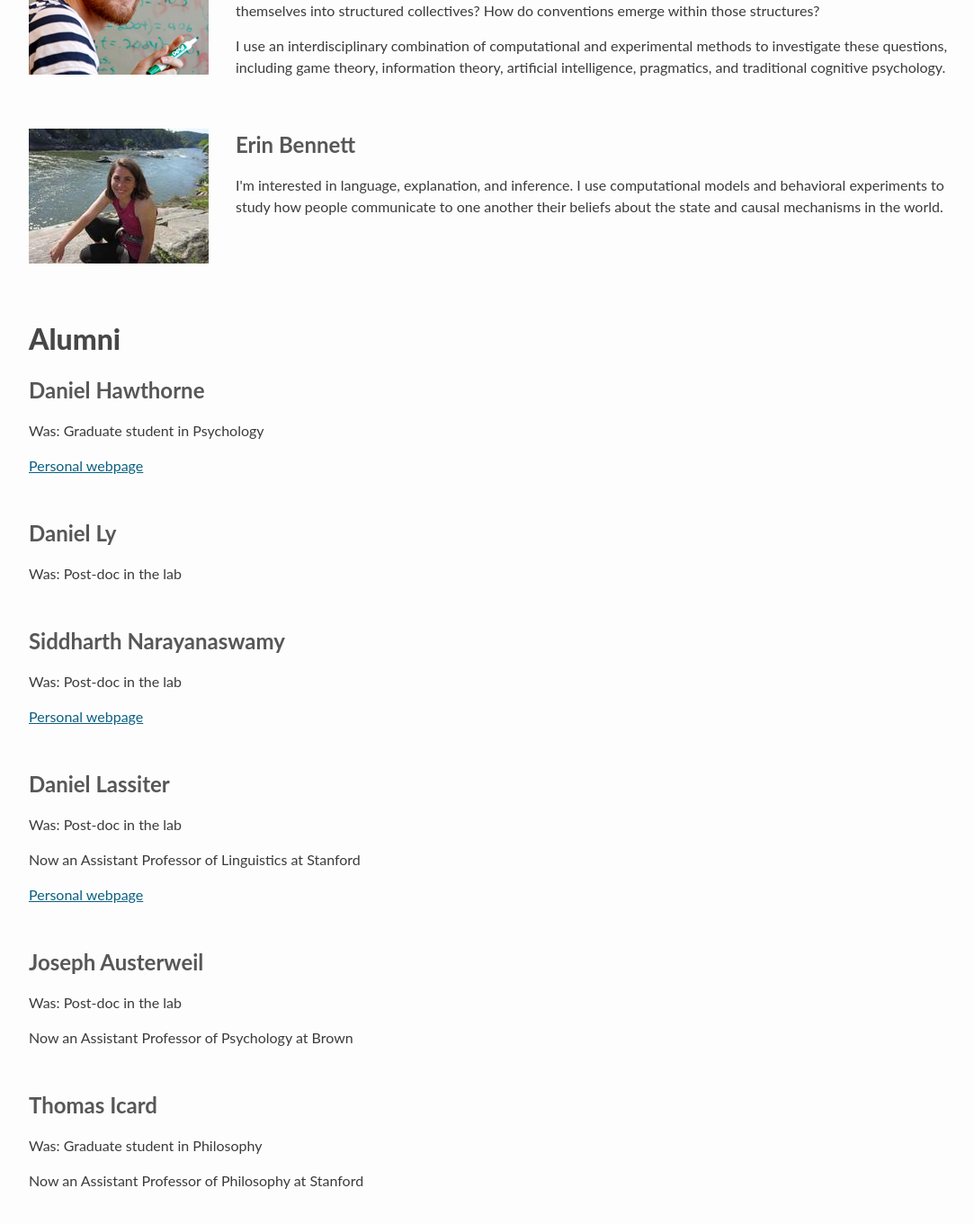
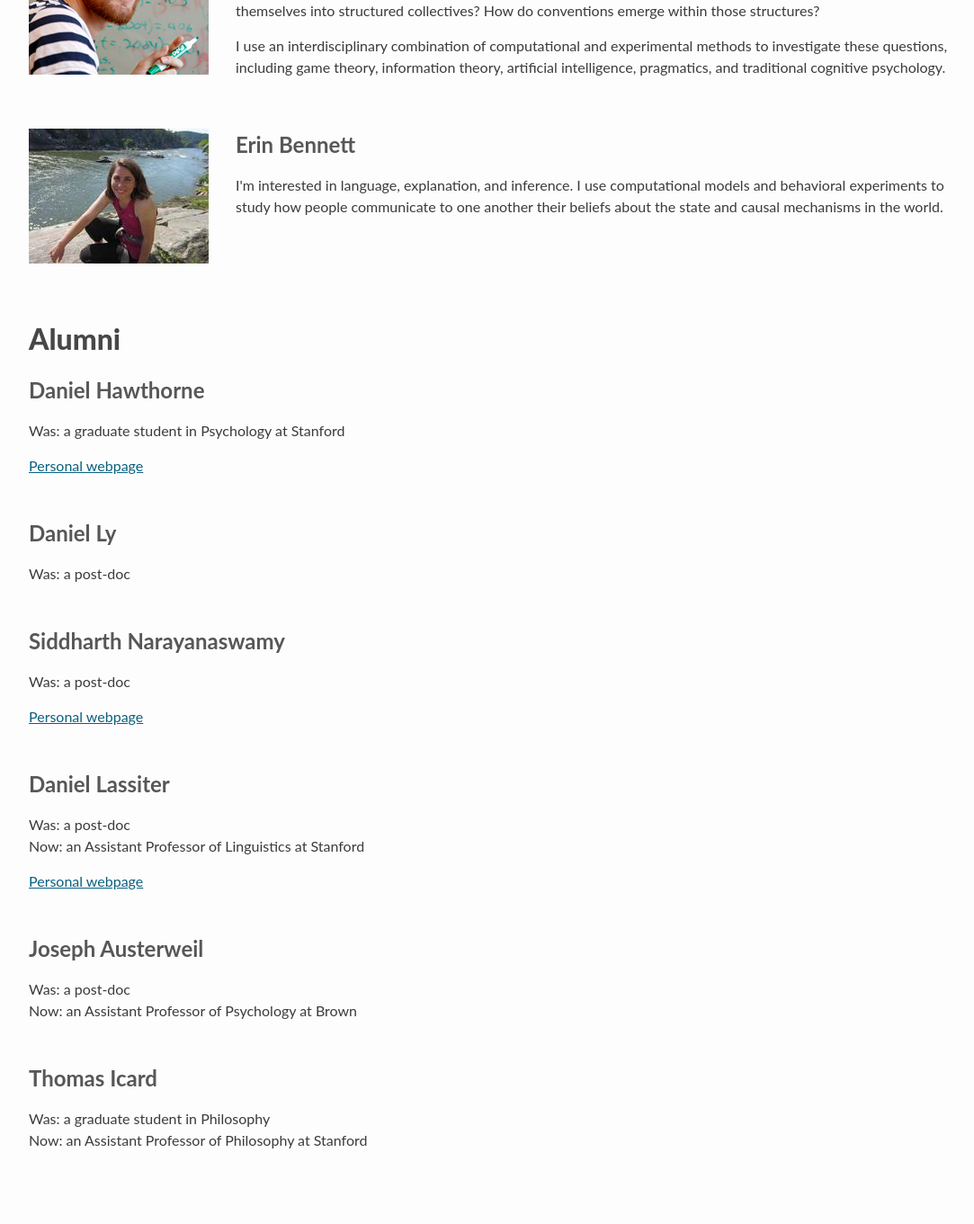
Before and after one commit to stanford-cocolab/cocolab.stanford.edu, a Jekyll site: the page built from 01-people.html, in a window 1280 px wide and 1400 px high, scrolled down 3148 px. Shown: the top 1361 px of the window at 90% size, without its empty margins (94-1177 px from the left). Built offline with Jekyll 4.4.1, drawn with Linux system fonts in a browser that asks for light colours; Markdown is read by kramdown in place of the engine named in the settings.

Commit message:
change format of people page slightly

```diff
--- a/01-people.html
+++ b/01-people.html
@@ -14,11 +14,10 @@ permalink: people.html
             <div class="text">
                 <h2><a class="subtle_link" name="{{person.name}}">{{person.name}}</a></h2>
                 {% if person.was %}
-                    <p class="was">Was: {{person.was}}</p>
-                {% endif %}
-                {% if person.now %}
-                    <p class="now">{{person.now}}</a>
-                {% endif %}
+                    <p class="was">Was: {{person.was}}</br>
+                    {% if person.now %} Now: {{person.now}} {% endif %}
+                    </p>
+		{% endif %}
                 {% if person.webpage %}
                     <p><a href="{{person.webpage}}">Personal webpage</a></p>
                 {% endif %}
--- a/_data/cocolab.yml
+++ b/_data/cocolab.yml
@@ -130,20 +130,20 @@
 - role: Alumni
   people:
     - name: Daniel Hawthorne
-      was: Graduate student in Psychology
+      was: a graduate student in Psychology at Stanford
       webpage: //www.djthorne.org/
     - name: Daniel Ly
-      was: Post-doc in the lab
+      was: a post-doc
     - name: Siddharth Narayanaswamy
-      was: Post-doc in the lab
+      was: a post-doc
       webpage: //www.iffsid.com/
     - name: Daniel Lassiter
       webpage: //www.stanford.edu/~danlass
-      was: Post-doc in the lab
-      now: Now an Assistant Professor of Linguistics at Stanford
+      was: a post-doc
+      now: an Assistant Professor of Linguistics at Stanford
     - name: Joseph Austerweil
-      was: Post-doc in the lab
-      now: Now an Assistant Professor of Psychology at Brown
+      was: a post-doc
+      now: an Assistant Professor of Psychology at Brown
     - name: Thomas Icard
-      was: Graduate student in Philosophy
-      now: Now an Assistant Professor of Philosophy at Stanford
+      was: a graduate student in Philosophy
+      now: an Assistant Professor of Philosophy at Stanford
```
